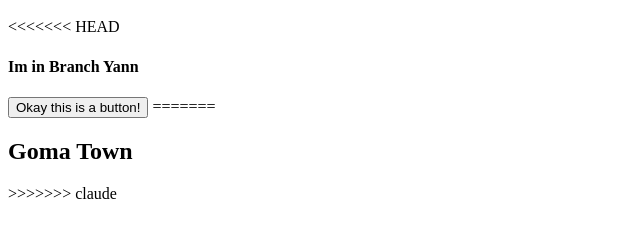
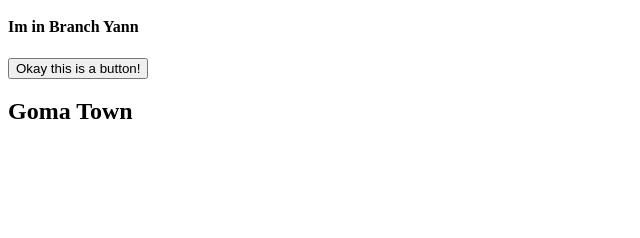
Before and after one commit to k-claude/blog-, a plain HTML site: page index.html in a window 1280 px wide. Shown: the part 120-358 px from the top of the page, without its empty margins (0-640 px from the left). Drawn offline with Linux system fonts and the light colour scheme.

Commit message:
merging claude to main

```diff
--- a/index.html
+++ b/index.html
@@ -11,12 +11,9 @@
 <body>
     <H1>HELLO WORLD Yann</H1>
     <H1>HELLO WORLD claude </H1>
-<<<<<<< HEAD
     <h4>Im in Branch Yann</h4>
     <button>Okay this is a button!</butto></button>
-=======
     <H2>Goma Town </H2>
->>>>>>> claude
 </body>
 
 </html>
```
